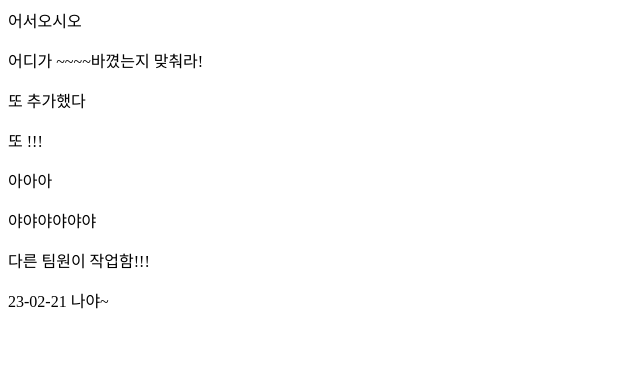
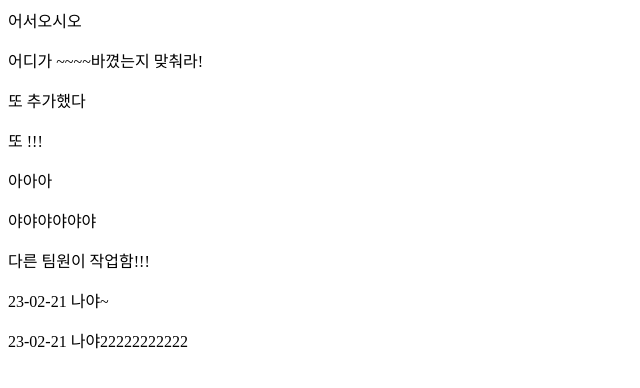
Before and after one commit to rimurang/test, a plain HTML site: page index.html in a window 1280 px wide. Shown: the whole page, without its empty margins (0-640 px from the left). Drawn offline with Linux system fonts and the light colour scheme.

Commit message:
오늘의 커밋2
21일 두번째~

```diff
--- a/index.html
+++ b/index.html
@@ -16,6 +16,7 @@
     <p>야야야야야야</p>
     <p>다른 팀원이 작업함!!!</p>
     <p>23-02-21 나야~</p>
+    <p>23-02-21 나야22222222222</p>
 
 
 </body>
```
